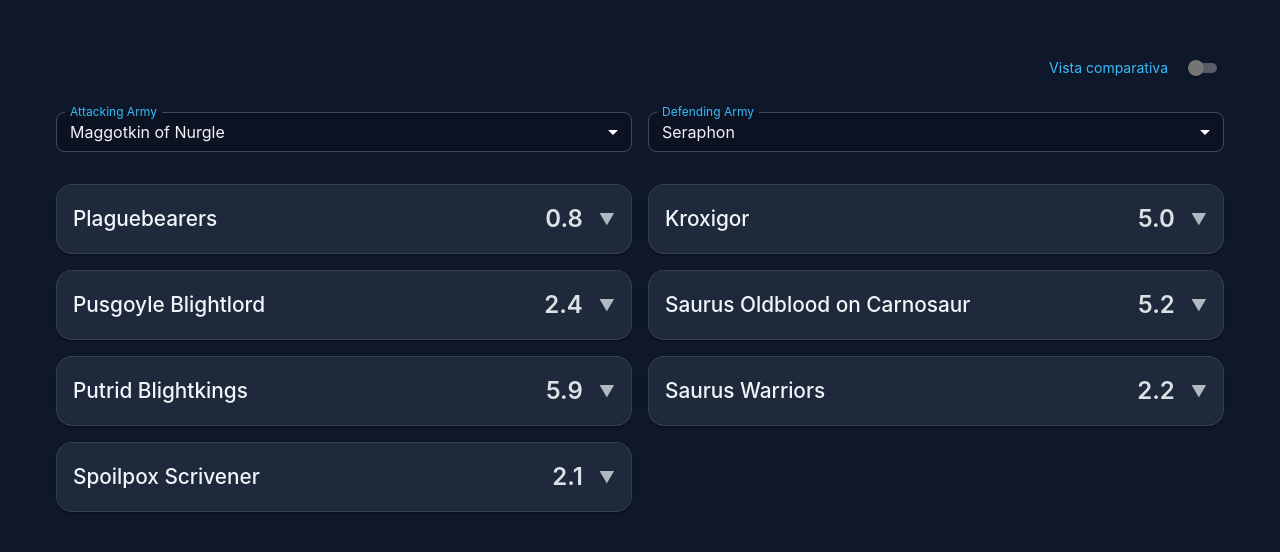
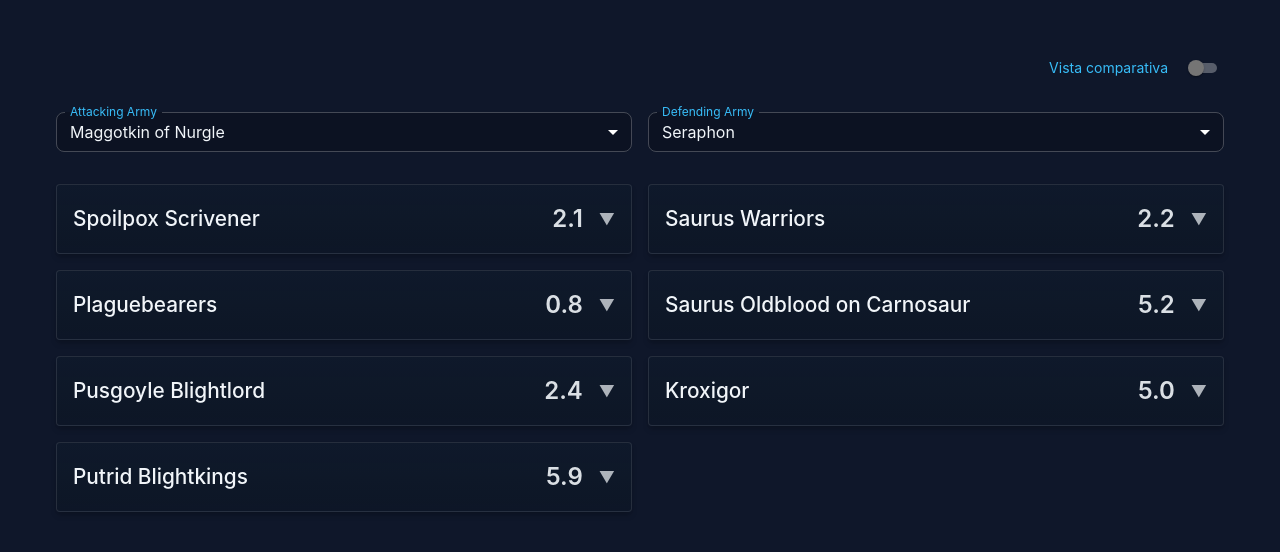
Before and after one commit to fafimba/Statos, a React (Create React App) app in the folder frontend/: page / in a window 1280 px wide. Shown: the top 552 px of the page. Built offline with nearby package versions, Linux system fonts and the light colour scheme.

Commit message:
-publicable

```diff
--- a/frontend/src/App.js
+++ b/frontend/src/App.js
@@ -138,7 +138,8 @@
       <Box sx={{
         minHeight: '100vh',
         backgroundColor: 'background.default',
-        p: { xs: 1, sm: 2, md: 3 }
+        p: { xs: 1, sm: 2, md: 3 },
+        display: 'flex',
       }}>
         <ComparacionEjercitos />
       </Box>
--- a/frontend/src/components/ComparacionEjercitos/index.js
+++ b/frontend/src/components/ComparacionEjercitos/index.js
@@ -31,14 +31,12 @@
 
   const unidadesAtacantesOrdenadas = useMemo(() => {
     const ejercito = armies[selectedEjercitoAtacante];
-    return Object.entries(ejercito?.units || {})
-      .sort(([nombreA], [nombreB]) => nombreA.localeCompare(nombreB));
+    return Object.entries(ejercito?.units || {});
   }, [selectedEjercitoAtacante]);
 
   const unidadesDefensorasOrdenadas = useMemo(() => {
     const ejercito = armies[selectedEjercitoDefensor];
-    return Object.entries(ejercito?.units || {})
-      .sort(([nombreA], [nombreB]) => nombreA.localeCompare(nombreB));
+    return Object.entries(ejercito?.units || {});
   }, [selectedEjercitoDefensor]);
 
   useEffect(() => {
@@ -155,7 +153,7 @@
 }
 
 
-const UnidadCard = React.memo(({ nombreUnidad, unidad, ejercitoOponente, esAtacante, provided }) => {
+const UnidadCard = React.memo(({ nombreUnidad, unidad, ejercitoOponente, esAtacante, provided = {} }) => {
   // Usar el hook de perfiles de ataque
   const {
     perfilesActivos,
@@ -374,24 +372,29 @@
   if (!unidad) return null;
 
   return (
-    <Card sx={{
-      backgroundColor: 'background.paper',
-      border: '1px solid',
-      borderColor: 'divider',
-      borderRadius: 2,
-      mb: 2,
-      width: '100%',
-      overflow: 'hidden',
-      '&:hover': {
-        boxShadow: (theme) => theme.shadows[4],
-        transform: 'translateY(-2px)',
-        transition: 'all 0.3s ease',
-        backgroundColor: 'custom.cardHoverBg'
-      }
-    }}>
-      <CardContent sx={{
-        p: '0 !important',
-      }}>
+    <Card
+      ref={provided?.innerRef}
+      {...(provided?.draggableProps || {})}
+      {...(provided?.dragHandleProps || {})}
+      sx={{
+        backgroundColor: 'background.darker',
+        backgroundImage: 'linear-gradient(180deg, rgba(56, 189, 248, 0.03) 0%, rgba(14, 165, 233, 0.01) 100%)',
+        borderRadius: '4px',
+        border: '1px solid',
+        borderColor: 'divider',
+        mb: 2,
+        '&:hover': {
+          borderColor: 'primary.dark',
+          backgroundImage: 'linear-gradient(180deg, rgba(56, 189, 248, 0.05) 0%, rgba(14, 165, 233, 0.02) 100%)',
+        },
+        '& .MuiCardContent-root': {
+          pb: '0 !important',
+          p: 0
+        },
+        boxShadow: '0 4px 6px -1px rgba(0, 0, 0, 0.2), 0 2px 4px -2px rgba(0, 0, 0, 0.1)'
+      }}
+    >
+      <CardContent sx={{ p: 0 }}>
         {/* Cabecera clickeable */}
         <Box
           onClick={() => setExpandido(!expandido)}
@@ -400,11 +403,14 @@
             display: 'flex',
             justifyContent: 'space-between',
             alignItems: 'center',
+            width: '100%',
+            minHeight: '60px', // Altura mínima fija
             p: 2,
-            transition: 'background-color 0.2s ease',
+            transition: 'all 0.2s ease',
             '&:hover': {
-              backgroundColor: 'rgba(144, 202, 249, 0.05)',
-            }
+              backgroundColor: 'rgba(56, 189, 248, 0.03)',
+            },
+            boxSizing: 'border-box'
           }}
         >
           <Typography variant="h5" sx={{
@@ -418,7 +424,8 @@
           <Box sx={{
             display: 'flex',
             alignItems: 'center',
-            gap: 2
+            gap: 2,
+            ml: 'auto' // Empuja el contenido a la derecha
           }}>
             {!expandido && (
               <Typography sx={{
@@ -452,8 +459,7 @@
               justifyContent: 'space-between',
               alignItems: 'center',
               mb: 2,
-              px: 0.5,
-              backgroundColor: 'custom.statBackground'
+              px: 0.5
             }}>
               {/* Stats defensivos */}
               <Box sx={{
@@ -483,20 +489,14 @@
               </Box>
 
               {/* Tags */}
-              <Typography
-                variant="caption"
-                sx={{
-                  backgroundColor: 'rgba(144, 202, 249, 0.1)',
-                  color: 'text.primary',
-                  px: 1.5,
-                  py: 0.5,
-                  borderRadius: '12px',
-                  fontWeight: 500,
-                  letterSpacing: '0.5px'
-                }}
-              >
-                {unidad.tags?.[0] || 'INFANTRY'}
-              </Typography>
+              <Box sx={{
+                display: 'flex',
+                gap: 1
+              }}>
+                {unidad.tags?.map((tag) => (
+                  <UnitTag key={tag} label={tag} />
+                ))}
+              </Box>
             </Box>
 
             {/* Perfiles de ataque */}
@@ -1402,4 +1402,33 @@
   </Box>
 );
 
+// Componente para las tags
+const UnitTag = ({ label }) => (
+  <Box
+    sx={{
+      display: 'inline-flex',
+      alignItems: 'center',
+      px: 1.5,
+      py: 0.5,
+      borderRadius: '2px',
+      backgroundColor: 'background.darker',
+      border: '1px solid',
+      borderColor: 'primary.dark',
+      boxShadow: '0 2px 4px rgba(0,0,0,0.2)',
+      '& .MuiTypography-root': {
+        color: 'primary.light',
+        fontSize: '0.75rem',
+        fontWeight: 500,
+        textTransform: 'lowercase',
+        letterSpacing: '0.5px',
+        pb: 0
+      }
+    }}
+  >
+    <Typography>
+      {label}
+    </Typography>
+  </Box>
+);
+
 export default ComparacionEjercitos;
```
